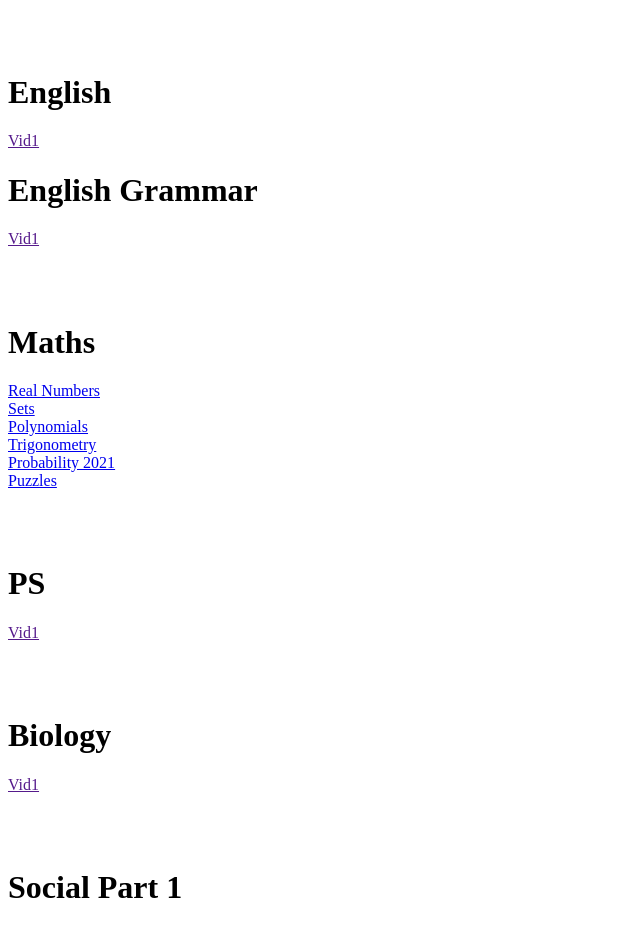
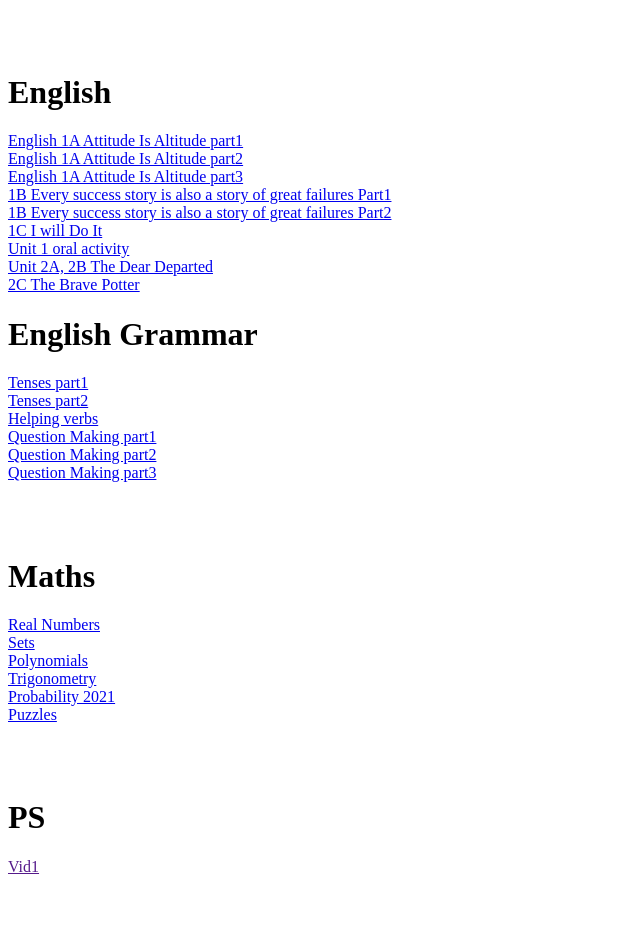
Before and after one commit to SriHarshaSabbineni/OnlineCourse, a plain HTML site: page index.html in a window 1280 px wide. Shown: the part 941-1866 px from the top of the page, without its empty margins (0-640 px from the left). Drawn offline with Linux system fonts and the light colour scheme.

Commit message:
Added English

```diff
--- a/index.html
+++ b/index.html
@@ -50,9 +50,22 @@
     <br>
     <div>
       <h1>English</h1>
-      <a href=""> Vid1 </a>
+      <a href="https://youtu.be/WtM9Cis5-do"> English 1A Attitude Is Altitude part1 </a></br>
+      <a href="https://youtu.be/62kL3T9dUAQ"> English 1A Attitude Is Altitude part2 </a></br>
+      <a href="https://youtu.be/hyOPvWiJj-Y"> English 1A Attitude Is Altitude part3 </a></br>
+      <a href="https://youtu.be/1LKE21umTv8"> 1B Every success story is also a story of great failures Part1 </a></br>
+      <a href="https://youtu.be/t1LW8II0pn0"> 1B Every success story is also a story of great failures Part2 </a></br>
+      <a href="https://youtu.be/lCk209PhzY4"> 1C I will Do It </a></br>
+      <a href="https://youtu.be/mKrfgilT2zk"> Unit 1 oral activity </a></br>
+      <a href="https://youtu.be/rp8_Y2sJims"> Unit 2A, 2B The Dear Departed </a></br>
+      <a href="https://youtu.be/ln2-mSwMgN8"> 2C The Brave Potter </a></br>
       <h1>English Grammar</h1>
-      <a href=""> Vid1 </a>
+      <a href="https://youtu.be/w40cO7Qn6oU"> Tenses part1 </a></br>
+      <a href="https://youtu.be/l9ti9n86Mp8"> Tenses part2 </a></br>
+      <a href="https://youtu.be/TE-Rb18Nyb4"> Helping verbs </a></br>
+      <a href="https://youtu.be/nj_0XhifYGk"> Question Making part1 </a></br>
+      <a href="https://youtu.be/yDUGQFRJ_c0"> Question Making part2 </a></br>
+      <a href="https://youtu.be/xyb7-I91psk"> Question Making part3 </a></br>
     </div>
     <br>
     <br>
```
